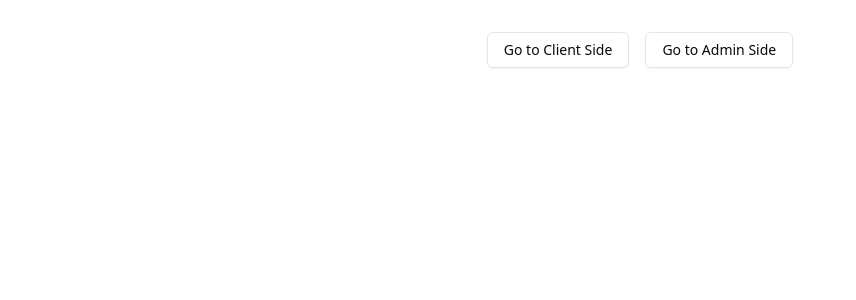
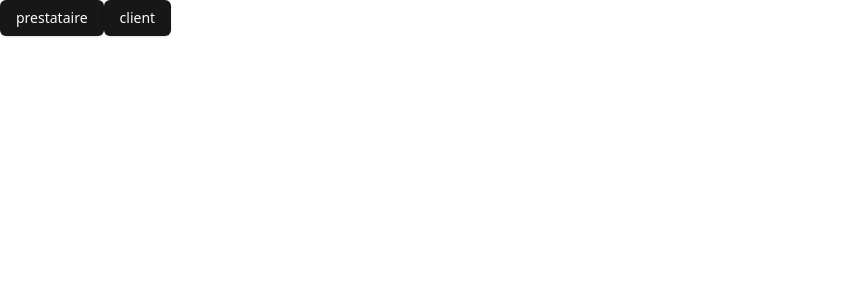
Before and after one commit to Aminegha10/ReservatiionApp, a React (Vite) app in the folder frontend/: page / in a window 1280 px wide. Shown: the top 300 px of the page, without its empty margins (0-856 px from the left). Built offline with nearby package versions, Linux system fonts and the light colour scheme.

Commit message:
structure

```diff
--- a/frontend/src/App.jsx
+++ b/frontend/src/App.jsx
@@ -1,38 +1,15 @@
-import React from 'react';
-import { Routes, Route, Link, useNavigate } from 'react-router-dom';
-import { useQuery } from 'react-query';
-import { Button } from "@/components/ui/button";
-import Admin from './pages/Admin/Admin';
-import Client from './pages/client/Client';
-
-// Function to fetch user role from localStorage
-const fetchUserRole = () => localStorage.getItem('userRole') || 'client';
+import React from "react";
+import { Routes, Route, Link, useNavigate } from "react-router-dom";
+import Admin from "./pages/admin/Admin";
+import Client from "./pages/client/Client";
+import Home from "./pages/home/Home";
 
 export default function App() {
-  const navigate = useNavigate();
-  const { data: userRole, refetch: refetchUserRole } = useQuery('userRole', fetchUserRole);
-
-  // Function to handle role switching and navigation
-  const switchRole = (role) => {
-    localStorage.setItem('userRole', role);
-    refetchUserRole();
-    navigate(role === 'admin' ? '/admin' : '/client');
-  };
-
   return (
-    <main className="flex-grow container mx-auto mt-8 px-4">
-      <div className="flex justify-center space-x-4">
-        <Button onClick={() => switchRole('client')} variant="outline">
-          Go to Client Side
-        </Button>
-        <Button onClick={() => switchRole('admin')} variant="outline">
-          Go to Admin Side
-        </Button>
-      </div>
-      <Routes>
-        <Route path="/client" element={<Client />} />
-        <Route path="/admin" element={<Admin />} />
-      </Routes>
-    </main>
+    <Routes>
+      <Route path="/" element={<Home />} />
+      <Route path="/client" element={<Client />} />
+      <Route path="/admin" element={<Admin />} />
+    </Routes>
   );
 }
--- /dev/null
+++ b/frontend/src/pages/home/Home.jsx
@@ -0,0 +1,18 @@
+import { Button } from '@/components/ui/button'
+import React from 'react'
+import { Link } from 'react-router-dom'
+
+const Home = () => {
+  return (
+    <div>
+        <Link to="/admin">
+          <Button>prestataire</Button>
+        </Link>
+         <Link to="/client">
+           <Button>client</Button>
+         </Link>
+    </div>
+  )
+}
+
+export default Home
```
